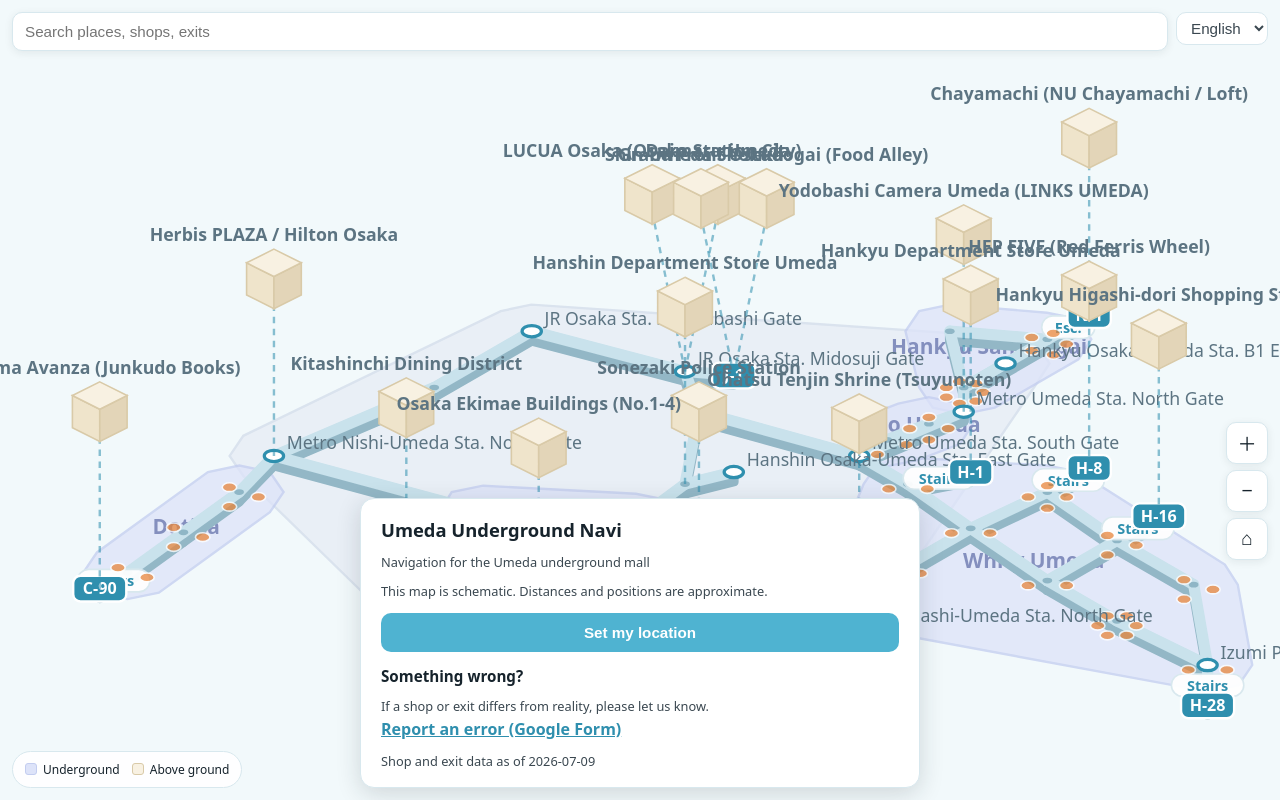
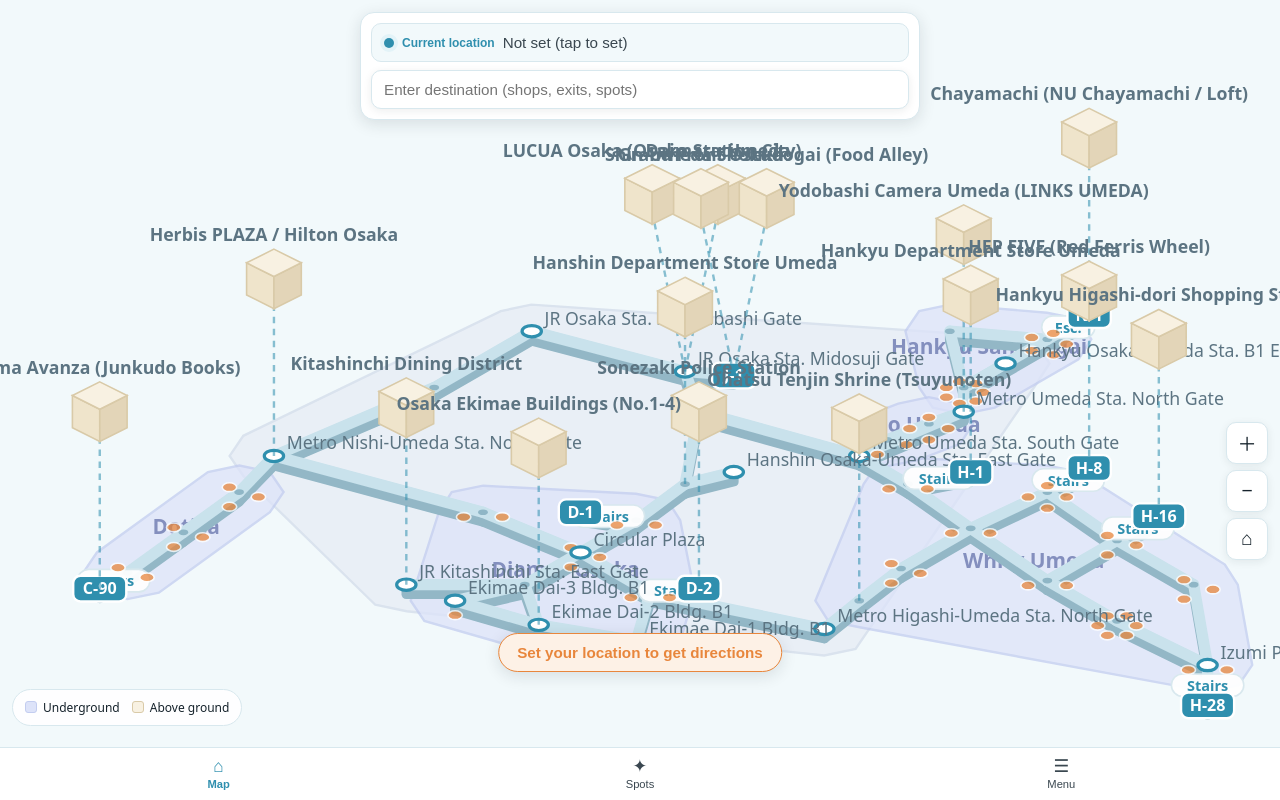
Before and after one commit to naki0227/umeda_underground_map, a React (Vite) app: page / in a window 1280 px wide. Built offline with nearby package versions, Linux system fonts and the light colour scheme.

Commit message:
feat(app): map-first shell with dual location fields, tab bar, spots and menu sheets
Co-Authored-By: Claude Opus 4.8 <noreply@anthropic.com>

```diff
--- a/src/App.tsx
+++ b/src/App.tsx
@@ -1,19 +1,21 @@
 import { useMemo } from 'react';
 import { useTranslation } from 'react-i18next';
-import { LanguageSwitcher } from './components/LanguageSwitcher';
-import { ReportLink } from './components/ReportLink';
+import { TabBar } from './components/TabBar';
 import { umedaMap } from './data/map';
 import { buildGraph } from './domain/graph';
 import { findRoute } from './domain/route';
+import { localized } from './i18n';
 import { InteractiveMap } from './features/map/InteractiveMap';
 import { PlaceSheet } from './features/map/PlaceSheet';
+import { MenuSheet } from './features/menu/MenuSheet';
 import { useMapNavigation } from './features/navigation/useMapNavigation';
 import { LocateScreen } from './features/locate/LocateScreen';
 import { RouteScreen } from './features/route/RouteScreen';
 import { SearchBar } from './features/search/SearchBar';
+import { SpotsSheet } from './features/spots/SpotsSheet';
 
 export default function App() {
-  const { t } = useTranslation();
+  const { t, i18n } = useTranslation();
   const graph = useMemo(() => buildGraph(umedaMap), []);
   const nav = useMapNavigation();
 
@@ -21,6 +23,12 @@ export default function App() {
     if (nav.currentNodeId === null || nav.destination === null) return null;
     return findRoute(graph, nav.currentNodeId, nav.destination.nodeId);
   }, [graph, nav.currentNodeId, nav.destination]);
+
+  const currentName = useMemo(() => {
+    if (nav.currentNodeId === null) return null;
+    const node = graph.nodes.get(nav.currentNodeId);
+    return node ? localized(node.name, i18n.language) : null;
+  }, [graph, nav.currentNodeId, i18n.language]);
 
   return (
     <div className="app-map">
@@ -35,14 +43,26 @@ export default function App() {
       />
 
       <div className="map-topbar">
+        <button type="button" className="current-field" onClick={nav.openLocate}>
+          <span className="current-dot" aria-hidden />
+          <span className="current-label">{t('mapUi.currentField')}</span>
+          <span className={currentName === null ? 'current-value empty' : 'current-value'}>
+            {currentName ?? t('mapUi.notSet')}
+          </span>
+        </button>
         <SearchBar
           graph={graph}
           shops={umedaMap.shops}
           pois={umedaMap.pois}
           onPick={nav.selectPlace}
         />
-        <LanguageSwitcher />
       </div>
+
+      {nav.sheet === 'none' && nav.currentNodeId === null && (
+        <button type="button" className="setup-banner" onClick={nav.openLocate}>
+          {t('mapUi.setupPrompt')}
+        </button>
+      )}
 
       {nav.sheet === 'place' && nav.selectedPlace !== null && (
         <PlaceSheet
@@ -89,18 +109,26 @@ export default function App() {
         </div>
       )}
 
-      {nav.sheet === 'none' && (
-        <div className="sheet welcome">
-          <h1>{t('app.title')}</h1>
-          <p className="hint">{t('app.subtitle')}</p>
-          <p className="hint">{t('map.caption')}</p>
-          <button type="button" className="primary" onClick={nav.openLocate}>
-            {t('mapUi.setLocation')}
-          </button>
-          <ReportLink />
-          <p className="hint">{t('app.dataVersionNote', { version: umedaMap.dataVersion })}</p>
-        </div>
+      {nav.sheet === 'spots' && (
+        <SpotsSheet
+          graph={graph}
+          pois={umedaMap.pois}
+          currentNodeId={nav.currentNodeId}
+          onPick={nav.selectPlace}
+          onClose={nav.closeSheet}
+        />
       )}
+
+      {nav.sheet === 'menu' && (
+        <MenuSheet dataVersion={umedaMap.dataVersion} onClose={nav.closeSheet} />
+      )}
+
+      <TabBar
+        sheet={nav.sheet}
+        onMap={nav.closeSheet}
+        onSpots={nav.openSpots}
+        onMenu={nav.openMenu}
+      />
     </div>
   );
 }
--- /dev/null
+++ b/src/components/TabBar.tsx
@@ -0,0 +1,37 @@
+import { useTranslation } from 'react-i18next';
+import type { SheetKind } from '../features/navigation/useMapNavigation';
+
+interface Props {
+  sheet: SheetKind;
+  onMap: () => void;
+  onSpots: () => void;
+  onMenu: () => void;
+}
+
+/** 画面下部の固定タブバー（地図 / スポット / メニュー） */
+export function TabBar({ sheet, onMap, onSpots, onMenu }: Props) {
+  const { t } = useTranslation();
+  const mapActive = sheet !== 'spots' && sheet !== 'menu';
+  return (
+    <nav className="tabbar" aria-label={t('tabs.label')}>
+      <button type="button" className={mapActive ? 'active' : ''} onClick={onMap}>
+        <span className="tab-icon" aria-hidden>
+          ⌂
+        </span>
+        {t('tabs.map')}
+      </button>
+      <button type="button" className={sheet === 'spots' ? 'active' : ''} onClick={onSpots}>
+        <span className="tab-icon" aria-hidden>
+          ✦
+        </span>
+        {t('tabs.spots')}
+      </button>
+      <button type="button" className={sheet === 'menu' ? 'active' : ''} onClick={onMenu}>
+        <span className="tab-icon" aria-hidden>
+          ☰
+        </span>
+        {t('tabs.menu')}
+      </button>
+    </nav>
+  );
+}
--- /dev/null
+++ b/src/features/menu/MenuSheet.tsx
@@ -0,0 +1,31 @@
+import { useTranslation } from 'react-i18next';
+import { LanguageSwitcher } from '../../components/LanguageSwitcher';
+import { ReportLink } from '../../components/ReportLink';
+
+interface Props {
+  dataVersion: string;
+  onClose: () => void;
+}
+
+/** メニュー: アプリ情報・言語切替・報告フォームへの動線 */
+export function MenuSheet({ dataVersion, onClose }: Props) {
+  const { t } = useTranslation();
+  return (
+    <div className="sheet" role="dialog" aria-label={t('tabs.menu')}>
+      <div className="sheet-header">
+        <h1>{t('app.title')}</h1>
+        <button type="button" className="close" aria-label={t('sheet.close')} onClick={onClose}>
+          ×
+        </button>
+      </div>
+      <p className="hint">{t('app.subtitle')}</p>
+      <p className="hint">{t('map.caption')}</p>
+      <div className="field">
+        <span>{t('language.label')}</span>
+        <LanguageSwitcher />
+      </div>
+      <ReportLink />
+      <p className="hint">{t('app.dataVersionNote', { version: dataVersion })}</p>
+    </div>
+  );
+}
--- a/src/features/navigation/useMapNavigation.ts
+++ b/src/features/navigation/useMapNavigation.ts
@@ -3,7 +3,7 @@ import type { NodeId } from '../../domain/types';
 import type { Place } from '../map/InteractiveMap';
 
 /** 画面下部に出すシートの種類 */
-export type SheetKind = 'none' | 'place' | 'locate' | 'route';
+export type SheetKind = 'none' | 'place' | 'locate' | 'route' | 'spots' | 'menu';
 
 export interface MapNavigationState {
   sheet: SheetKind;
@@ -23,6 +23,10 @@ export interface MapNavigationActions {
   confirmLocation: (nodeId: NodeId) => void;
   /** 現在地設定シートを開く */
   openLocate: () => void;
+  /** おすすめスポットシートを開く */
+  openSpots: () => void;
+  /** メニューシートを開く */
+  openMenu: () => void;
   /** 迷った: 現在地を破棄して位置確定へ（目的地は保持） */
   markLost: () => void;
   /** 案内を終了して目的地をクリア */
@@ -74,6 +78,8 @@ export function useMapNavigation(): MapNavigationState & MapNavigationActions {
   );
 
   const openLocate = useCallback(() => setSheet('locate'), []);
+  const openSpots = useCallback(() => setSheet('spots'), []);
+  const openMenu = useCallback(() => setSheet('menu'), []);
 
   const markLost = useCallback(() => {
     setCurrentNodeId(null);
@@ -100,6 +106,8 @@ export function useMapNavigation(): MapNavigationState & MapNavigationActions {
     setHereSelected,
     confirmLocation,
     openLocate,
+    openSpots,
+    openMenu,
     markLost,
     clearDestination,
     closeSheet,
--- /dev/null
+++ b/src/features/spots/SpotsSheet.tsx
@@ -0,0 +1,64 @@
+import { useMemo } from 'react';
+import { useTranslation } from 'react-i18next';
+import { WALK_SPEED_M_PER_MIN } from '../../app/config';
+import type { Graph } from '../../domain/graph';
+import { findRoute } from '../../domain/route';
+import type { NodeId, Poi } from '../../domain/types';
+import { localized } from '../../i18n';
+import type { Place } from '../map/InteractiveMap';
+
+interface Props {
+  graph: Graph;
+  pois: Poi[];
+  currentNodeId: NodeId | null;
+  onPick: (place: Place) => void;
+  onClose: () => void;
+}
+
+/** おすすめスポット: 地上POIをカードで一覧し、現在地からの徒歩目安を出す */
+export function SpotsSheet({ graph, pois, currentNodeId, onPick, onClose }: Props) {
+  const { t, i18n } = useTranslation();
+
+  const cards = useMemo(() => {
+    return pois.map((poi) => {
+      const distanceM =
+        currentNodeId === null
+          ? null
+          : (findRoute(graph, currentNodeId, poi.nodeId)?.totalDistanceM ?? null);
+      return { poi, distanceM };
+    });
+  }, [pois, graph, currentNodeId]);
+
+  return (
+    <div className="sheet" role="dialog" aria-label={t('spots.title')}>
+      <div className="sheet-header">
+        <h2>{t('spots.title')}</h2>
+        <button type="button" className="close" aria-label={t('sheet.close')} onClick={onClose}>
+          ×
+        </button>
+      </div>
+      <p className="hint">{t('spots.description')}</p>
+      <ul className="spot-cards">
+        {cards.map(({ poi, distanceM }) => (
+          <li key={poi.id}>
+            <button
+              type="button"
+              className="spot-card"
+              onClick={() => onPick({ nodeId: poi.nodeId, name: poi.name, aboveGround: true })}
+            >
+              <span className="spot-name">{localized(poi.name, i18n.language)}</span>
+              <span className="spot-meta">
+                <span className="spot-tag">{t('spots.aboveGround')}</span>
+                {distanceM !== null &&
+                  t('spots.walk', {
+                    minutes: Math.max(1, Math.round(distanceM / WALK_SPEED_M_PER_MIN)),
+                    distance: Math.round(distanceM),
+                  })}
+              </span>
+            </button>
+          </li>
+        ))}
+      </ul>
+    </div>
+  );
+}
--- a/src/i18n/locales/en.ts
+++ b/src/i18n/locales/en.ts
@@ -27,7 +27,7 @@ export const en: Resource = {
     confirm: "I'm here",
   },
   search: {
-    placeholder: 'Search places, shops, exits',
+    placeholder: 'Enter destination (shops, exits, spots)',
     kindPoi: 'Above ground',
     kindShop: 'Shop',
     kindNode: 'Exit / Station',
@@ -39,6 +39,21 @@ export const en: Resource = {
   },
   mapUi: {
     setLocation: 'Set my location',
+    currentField: 'Current location',
+    notSet: 'Not set (tap to set)',
+    setupPrompt: 'Set your location to get directions',
+  },
+  tabs: {
+    label: 'Main menu',
+    map: 'Map',
+    spots: 'Spots',
+    menu: 'Menu',
+  },
+  spots: {
+    title: 'Recommended spots',
+    description: 'Landmarks above ground. Tap one to get guided to the nearest exit.',
+    aboveGround: 'Above ground',
+    walk: '{{minutes}} min walk / approx. {{distance}}m',
   },
   sheet: {
     close: 'Close',
--- a/src/i18n/locales/ja.ts
+++ b/src/i18n/locales/ja.ts
@@ -23,7 +23,7 @@ export const ja = {
     confirm: 'ここにいる',
   },
   search: {
-    placeholder: '場所・お店・出口をさがす',
+    placeholder: '目的地を入力（お店・出口・スポット）',
     kindPoi: '地上',
     kindShop: '地下のお店',
     kindNode: '出口・駅',
@@ -35,6 +35,21 @@ export const ja = {
   },
   mapUi: {
     setLocation: '現在地を設定する',
+    currentField: '現在地',
+    notSet: '未設定（タップして設定）',
+    setupPrompt: '現在地を設定すると道案内できます',
+  },
+  tabs: {
+    label: 'メインメニュー',
+    map: '地図',
+    spots: 'スポット',
+    menu: 'メニュー',
+  },
+  spots: {
+    title: 'おすすめスポット',
+    description: '地上の目印になるスポットです。タップすると最寄り出口まで案内します。',
+    aboveGround: '地上',
+    walk: '徒歩{{minutes}}分・約{{distance}}m',
   },
   sheet: {
     close: '閉じる',
--- a/src/index.css
+++ b/src/index.css
@@ -48,10 +48,151 @@ body {
   top: 12px;
   left: 12px;
   right: 12px;
+  max-width: 560px;
+  margin: 0 auto;
+  display: grid;
+  gap: 8px;
+  padding: 10px;
+  background: var(--bg);
+  border: 1px solid var(--border);
+  border-radius: 14px;
+  box-shadow: 0 4px 16px rgba(22, 35, 44, 0.12);
+  z-index: 10;
+}
+
+.current-field {
   display: flex;
-  align-items: flex-start;
+  align-items: center;
   gap: 8px;
-  z-index: 10;
+  width: 100%;
+  padding: 10px 12px;
+  background: var(--bg-soft);
+  border: 1px solid var(--border);
+  text-align: left;
+  color: var(--text-strong);
+}
+
+.current-dot {
+  width: 10px;
+  height: 10px;
+  border-radius: 50%;
+  background: var(--accent-strong);
+  box-shadow: 0 0 0 4px var(--accent-soft);
+  flex-shrink: 0;
+}
+
+.current-label {
+  font-size: 0.75rem;
+  color: var(--accent-strong);
+  font-weight: 600;
+  flex-shrink: 0;
+}
+
+.current-value {
+  overflow: hidden;
+  text-overflow: ellipsis;
+  white-space: nowrap;
+  font-weight: 600;
+}
+
+.current-value.empty {
+  color: var(--text);
+  font-weight: 400;
+}
+
+.setup-banner {
+  position: absolute;
+  left: 50%;
+  transform: translateX(-50%);
+  bottom: 128px;
+  padding: 10px 18px;
+  background: var(--warn-soft);
+  border: 1px solid var(--warn);
+  color: var(--warn);
+  font-weight: 600;
+  border-radius: 999px;
+  box-shadow: 0 4px 16px rgba(22, 35, 44, 0.12);
+  white-space: nowrap;
+  z-index: 15;
+}
+
+.tabbar {
+  position: absolute;
+  left: 0;
+  right: 0;
+  bottom: 0;
+  display: flex;
+  justify-content: space-around;
+  background: var(--bg);
+  border-top: 1px solid var(--border);
+  padding: 6px 8px calc(6px + env(safe-area-inset-bottom));
+  z-index: 30;
+}
+
+.tabbar button {
+  display: flex;
+  flex-direction: column;
+  align-items: center;
+  gap: 2px;
+  flex: 1;
+  background: transparent;
+  border: none;
+  color: var(--text);
+  font-size: 0.7rem;
+  padding: 4px 0;
+}
+
+.tabbar button.active {
+  color: var(--accent-strong);
+  font-weight: 700;
+}
+
+.tab-icon {
+  font-size: 1.1rem;
+  line-height: 1;
+}
+
+.spot-cards {
+  list-style: none;
+  margin: 10px 0 0;
+  padding: 0 0 6px;
+  display: flex;
+  gap: 10px;
+  overflow-x: auto;
+}
+
+.spot-card {
+  display: flex;
+  flex-direction: column;
+  gap: 6px;
+  min-width: 180px;
+  text-align: left;
+  background: var(--bg-soft);
+  border: 1px solid var(--border);
+  color: var(--text-strong);
+}
+
+.spot-name {
+  font-weight: 700;
+  font-size: 0.9rem;
+}
+
+.spot-meta {
+  display: flex;
+  align-items: center;
+  gap: 6px;
+  font-size: 0.75rem;
+  color: var(--text);
+}
+
+.spot-tag {
+  background: #f8f1e2;
+  border: 1px solid #d9caa8;
+  color: #8a713f;
+  border-radius: 999px;
+  padding: 1px 8px;
+  font-size: 0.7rem;
+  white-space: nowrap;
 }
 
 .search-bar {
@@ -134,7 +275,7 @@ body {
   position: absolute;
   left: 12px;
   right: 12px;
-  bottom: 12px;
+  bottom: 74px;
   max-width: 560px;
   margin: 0 auto;
   max-height: 60%;
@@ -513,7 +654,7 @@ button.candidate:hover {
 .map-legend {
   position: absolute;
   left: 12px;
-  bottom: 12px;
+  bottom: 74px;
   display: flex;
   gap: 12px;
   padding: 8px 12px;
```
Also changed, not shown: 1 other file (tests, documents, lock files or other folders).
